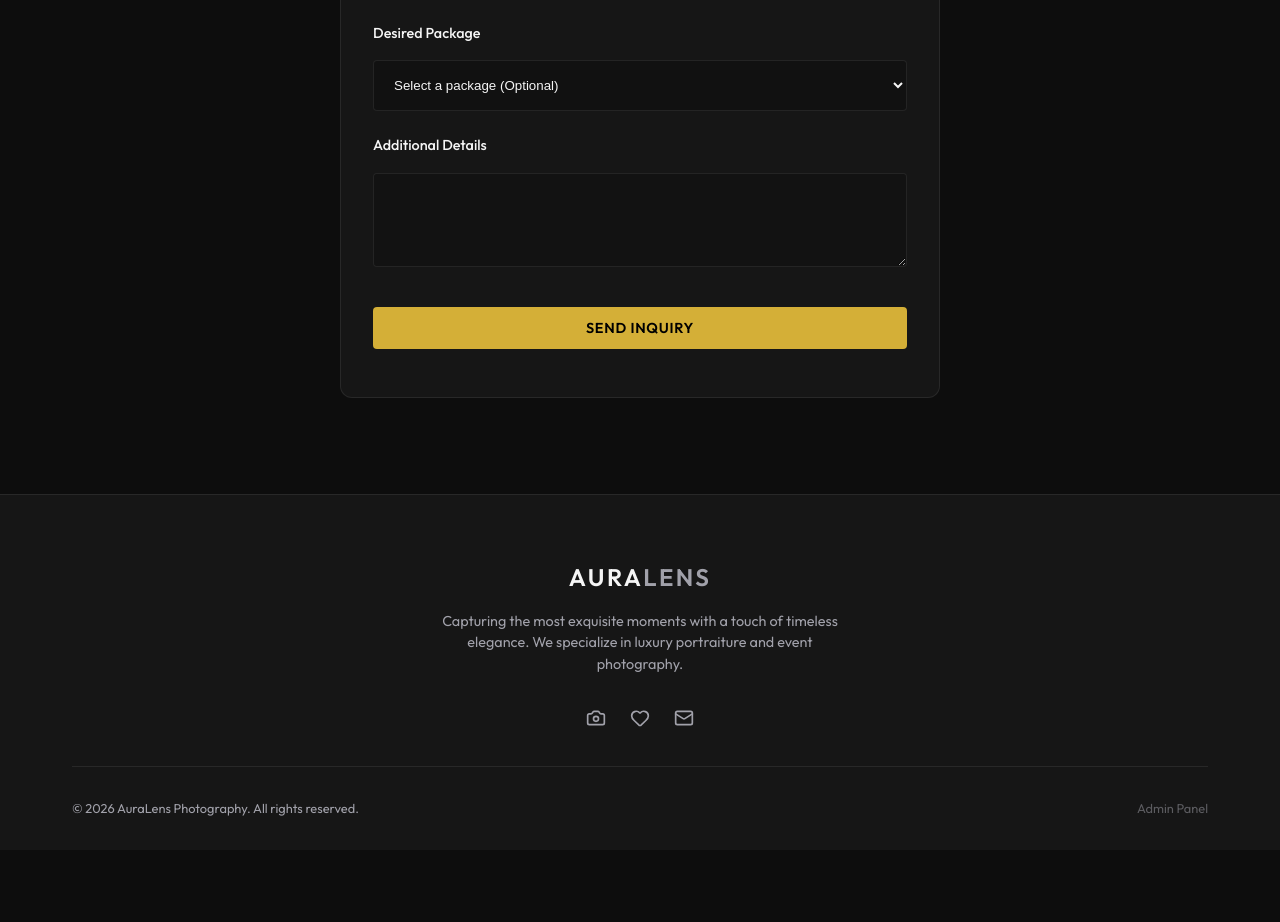
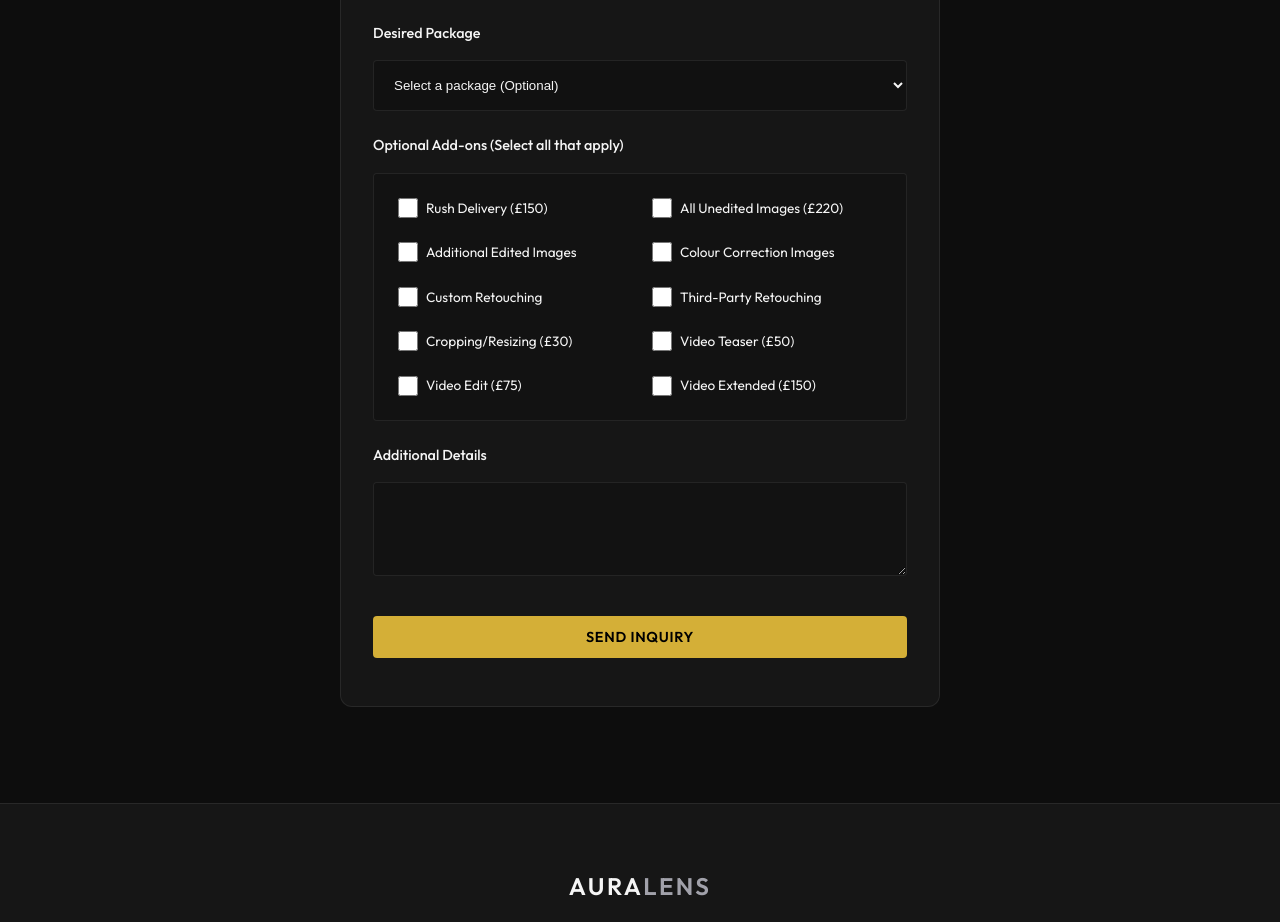
Before and after one commit to zlatakp/photographer-webapp, a Next.js app: page /booking in a window 1280 px wide. Shown: the part 780-1702 px from the top of the page. Before the commit the page ends 1630 px from the top, so only its background shows below. Built offline with nearby package versions, Linux system fonts and the light colour scheme.

Commit message:
add add ons

```diff
--- a/app/booking/page.tsx
+++ b/app/booking/page.tsx
@@ -4,6 +4,11 @@ import { useState, useEffect } from 'react';
 
 export default function Booking() {
   const [status, setStatus] = useState<'idle' | 'submitting' | 'success'>('idle');
+  const [extras, setExtras] = useState<string[]>([]);
+
+  const handleExtraToggle = (extra: string) => {
+    setExtras(prev => prev.includes(extra) ? prev.filter(e => e !== extra) : [...prev, extra]);
+  };
 
   useEffect(() => {
     const params = new URLSearchParams(window.location.search);
@@ -25,6 +30,7 @@ export default function Booking() {
         type: (document.getElementById('type') as HTMLSelectElement)?.value,
         packageId: (document.getElementById('package') as HTMLSelectElement)?.value,
         message: (document.getElementById('message') as HTMLTextAreaElement)?.value,
+        extras,
       };
 
       await fetch('/api/bookings', {
@@ -91,6 +97,34 @@ export default function Booking() {
             </div>
 
             <div style={{ display: 'flex', gap: '1rem', flexDirection: 'column' }}>
+              <label style={{ fontWeight: 500, fontSize: '0.9rem' }}>Optional Add-ons (Select all that apply)</label>
+              <div className="grid" style={{ gridTemplateColumns: 'repeat(auto-fit, minmax(200px, 1fr))', gap: '1.5rem', background: 'rgba(0,0,0,0.2)', padding: '1.5rem', borderRadius: '4px', border: '1px solid var(--border-color)' }}>
+                {[
+                  { id: 'photo-rush', label: 'Rush Delivery (£150)' },
+                  { id: 'photo-all', label: 'All Unedited Images (£220)' },
+                  { id: 'photo-add-edit', label: 'Additional Edited Images' },
+                  { id: 'photo-color', label: 'Colour Correction Images' },
+                  { id: 'photo-custom', label: 'Custom Retouching' },
+                  { id: 'photo-third', label: 'Third-Party Retouching' },
+                  { id: 'photo-resize', label: 'Cropping/Resizing (£30)' },
+                  { id: 'vid-teaser', label: 'Video Teaser (£50)' },
+                  { id: 'vid-edit', label: 'Video Edit (£75)' },
+                  { id: 'vid-extended', label: 'Video Extended (£150)' },
+                ].map(addon => (
+                  <label key={addon.id} style={{ display: 'flex', alignItems: 'center', gap: '0.5rem', fontSize: '0.85rem', cursor: 'pointer' }}>
+                    <input
+                      type="checkbox"
+                      checked={extras.includes(addon.id)}
+                      onChange={() => handleExtraToggle(addon.id)}
+                      style={{ accentColor: 'var(--accent)', width: '1.25rem', height: '1.25rem' }}
+                    />
+                    {addon.label}
+                  </label>
+                ))}
+              </div>
+            </div>
+
+            <div style={{ display: 'flex', gap: '1rem', flexDirection: 'column' }}>
               <label htmlFor="message" style={{ fontWeight: 500, fontSize: '0.9rem' }}>Additional Details</label>
               <textarea id="message" rows={4} style={{ padding: '1rem', borderRadius: '4px', border: '1px solid var(--border-color)', background: 'rgba(0,0,0,0.2)', color: 'var(--text-main)', outline: 'none', resize: 'vertical' }}></textarea>
             </div>
```
Also changed, not shown: app/packages/page.tsx (+38 -4 lines).
